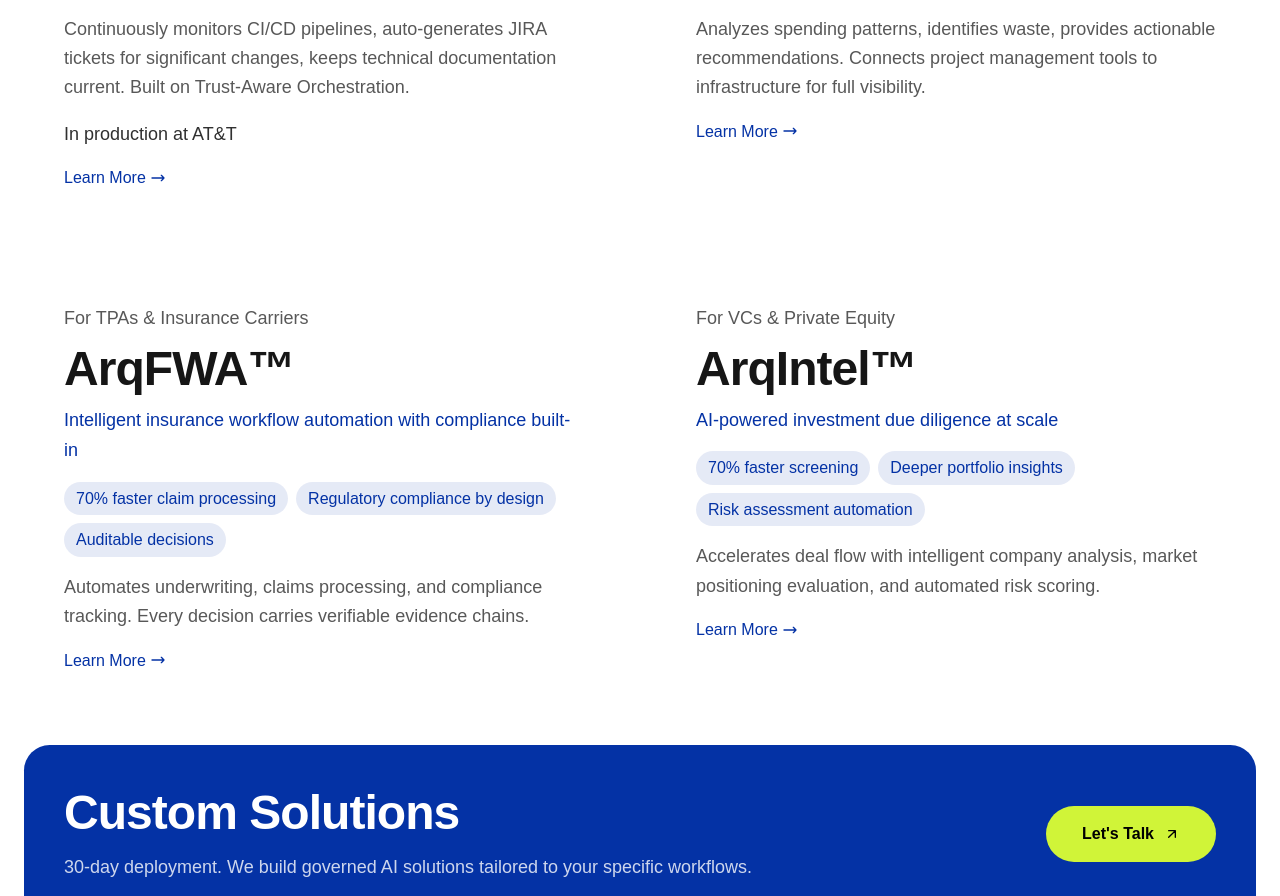
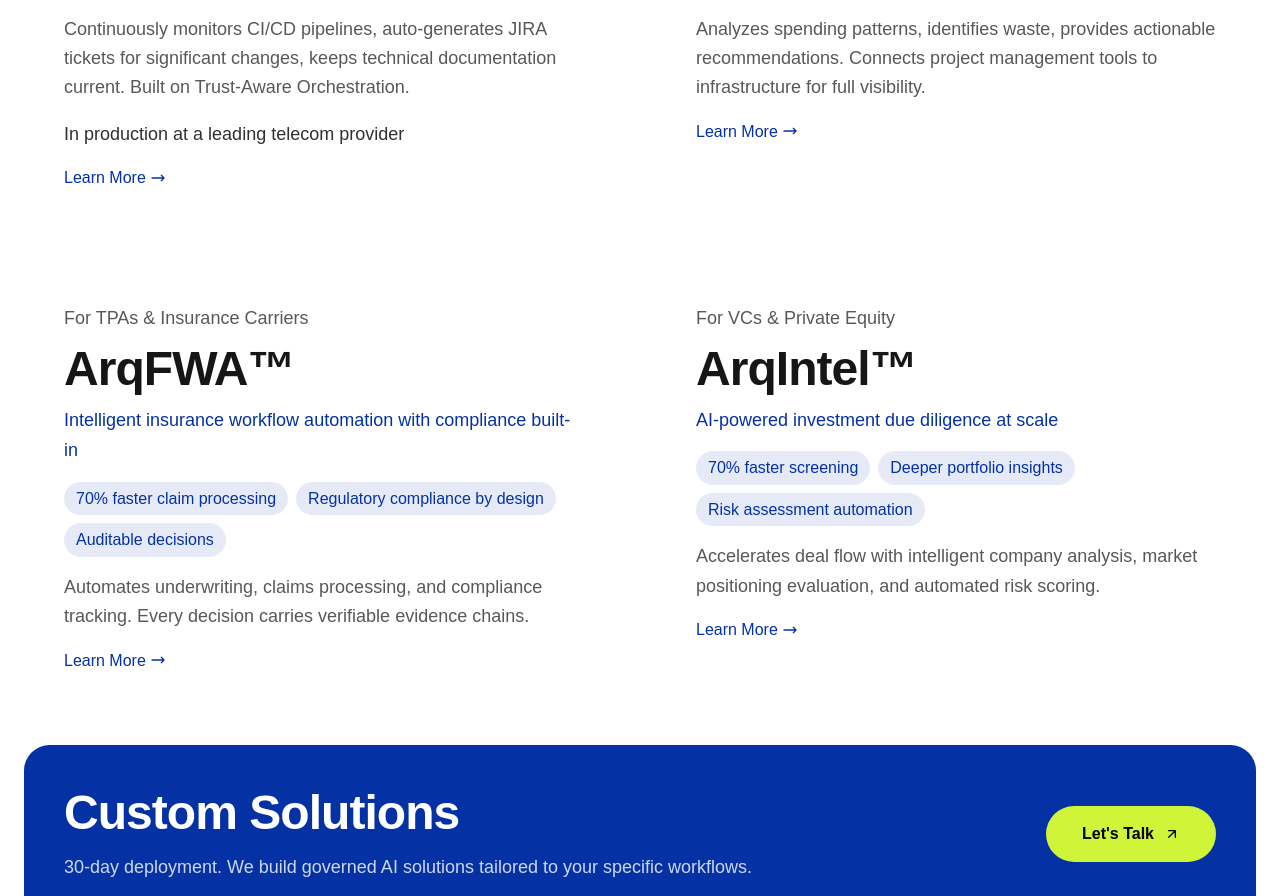
Before and after one commit to marketing883/Arq, a Next.js app in the folder arqai-website/: page / in a window 1280 px wide. Shown: the part 3788-4684 px from the top of the page. Built offline with nearby package versions, Linux system fonts and the light colour scheme; no server answers; the database is empty; a web font is replaced by a local one.

Commit message:
Remove client name from ArqRelease deployment info

```diff
--- a/arqai-website/app/page.tsx
+++ b/arqai-website/app/page.tsx
@@ -149,7 +149,7 @@ const products = [
     headline: "Autonomous DevSecOps documentation that never falls behind",
     features: ["40% faster releases", "Zero compliance violations", "Full audit trails"],
     description: "Continuously monitors CI/CD pipelines, auto-generates JIRA tickets for significant changes, keeps technical documentation current. Built on Trust-Aware Orchestration.",
-    deployment: "In production at AT&T",
+    deployment: "In production at a leading telecom provider",
   },
   {
     id: "arqoptimize",
```
